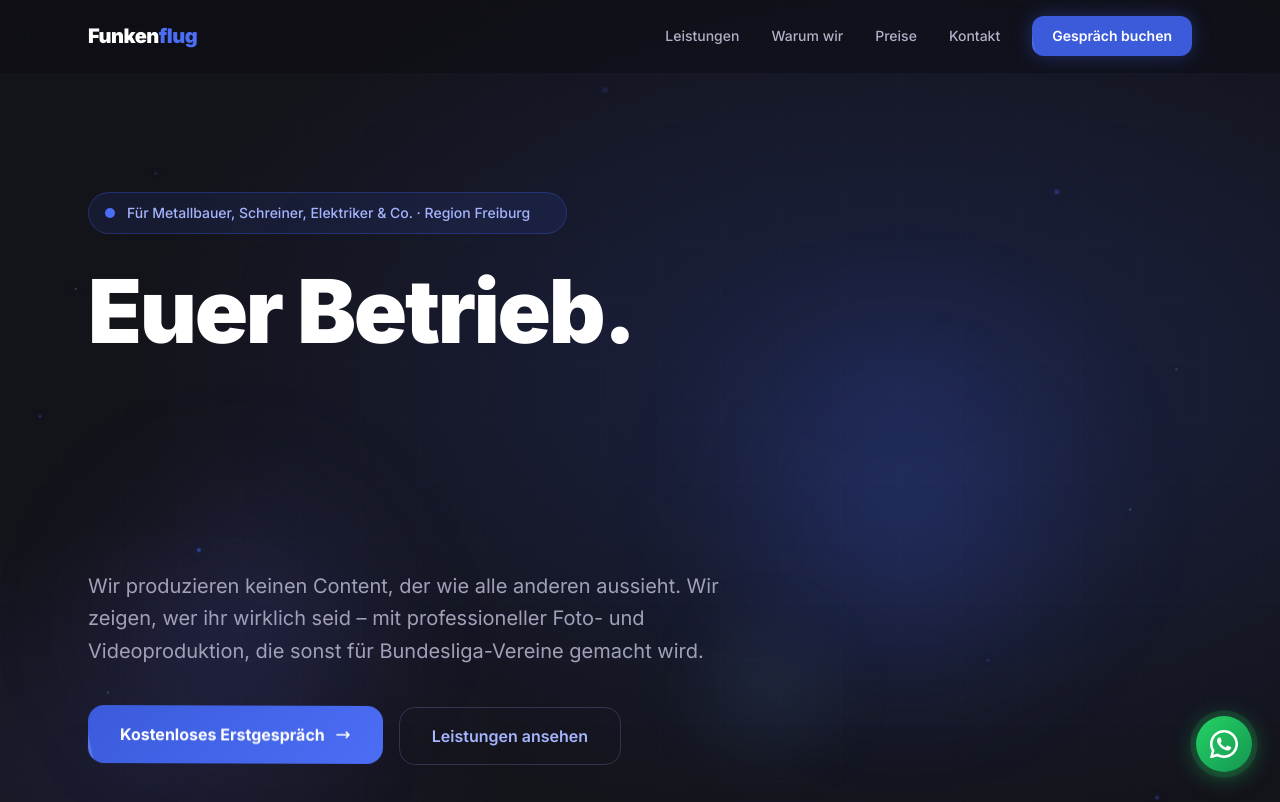
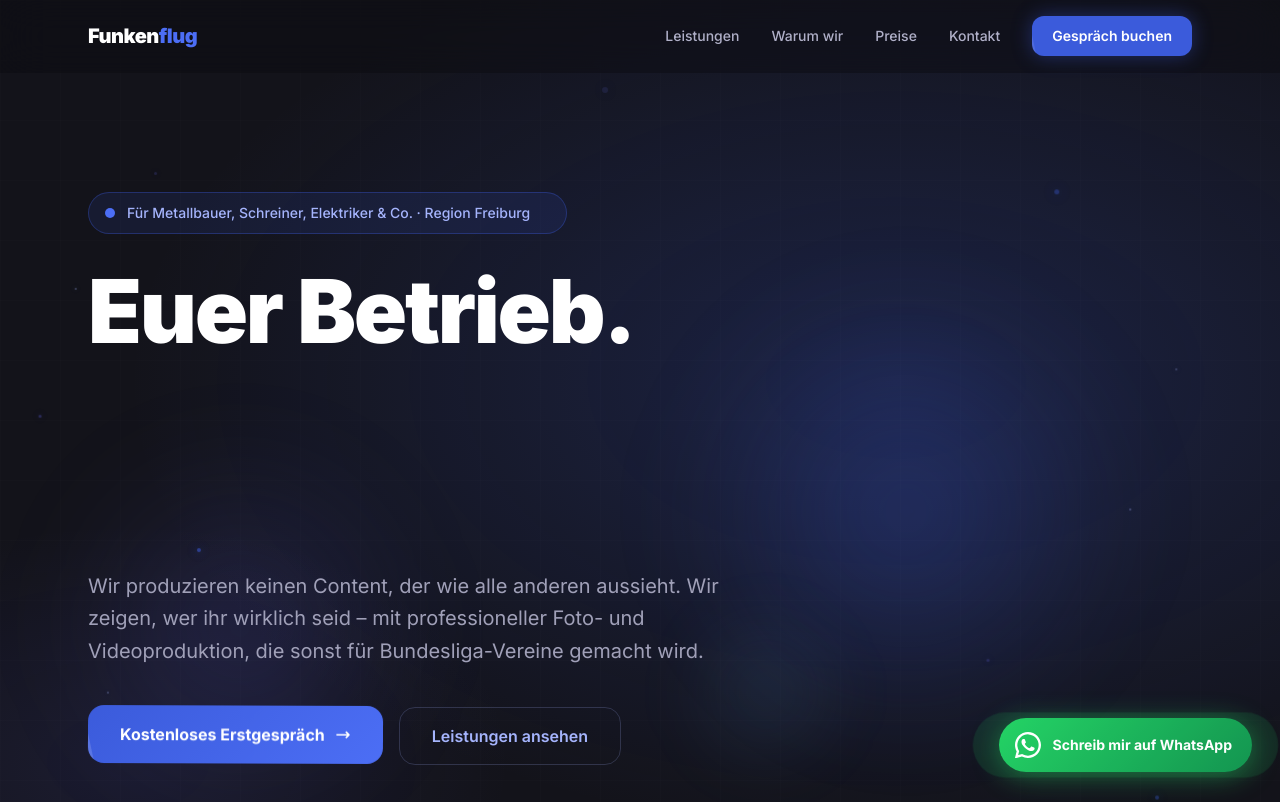
Before and after one commit to robinbusiness23-ui/smmaweb, a Next.js app: page / in a window 1280 px wide. Shown: the top 802 px of the page. Built offline with nearby package versions, Linux system fonts and the light colour scheme; a web font is replaced by a local one.

Commit message:
Enlarge WhatsApp button with label text

```diff
--- a/app/page.tsx
+++ b/app/page.tsx
@@ -1746,41 +1746,43 @@ function Home({ editorMode, setEditorMode }: { editorMode: boolean; setEditorMod
         target="_blank"
         rel="noopener noreferrer"
         aria-label="WhatsApp"
-        className="group"
         style={{
           position: "fixed",
           bottom: "1.75rem",
           right: "1.75rem",
           zIndex: 999,
-          width: 56,
-          height: 56,
-          borderRadius: "50%",
-          background: "linear-gradient(135deg, #25d366, #128c4e)",
-          boxShadow: "0 4px 24px rgba(37,211,102,0.45)",
           display: "flex",
           alignItems: "center",
-          justifyContent: "center",
+          gap: "0.75rem",
+          padding: "0.875rem 1.25rem 0.875rem 1rem",
+          borderRadius: "9999px",
+          background: "linear-gradient(135deg, #25d366, #128c4e)",
+          boxShadow: "0 4px 28px rgba(37,211,102,0.45)",
           transition: "transform 0.2s ease, box-shadow 0.2s ease",
+          textDecoration: "none",
         }}
         onMouseEnter={e => {
-          (e.currentTarget as HTMLAnchorElement).style.transform = "scale(1.12)";
-          (e.currentTarget as HTMLAnchorElement).style.boxShadow = "0 6px 32px rgba(37,211,102,0.6)";
+          (e.currentTarget as HTMLAnchorElement).style.transform = "scale(1.05)";
+          (e.currentTarget as HTMLAnchorElement).style.boxShadow = "0 6px 36px rgba(37,211,102,0.65)";
         }}
         onMouseLeave={e => {
           (e.currentTarget as HTMLAnchorElement).style.transform = "scale(1)";
-          (e.currentTarget as HTMLAnchorElement).style.boxShadow = "0 4px 24px rgba(37,211,102,0.45)";
+          (e.currentTarget as HTMLAnchorElement).style.boxShadow = "0 4px 28px rgba(37,211,102,0.45)";
         }}
       >
         {/* Pulse ring */}
         <span style={{
-          position: "absolute", inset: 0, borderRadius: "50%",
-          background: "rgba(37,211,102,0.35)",
+          position: "absolute", inset: 0, borderRadius: "9999px",
+          background: "rgba(37,211,102,0.3)",
           animation: "wa-pulse 2.2s ease-out infinite",
         }} />
-        <svg width="28" height="28" viewBox="0 0 24 24" fill="white" style={{ position: "relative" }}>
+        <svg width="26" height="26" viewBox="0 0 24 24" fill="white" style={{ position: "relative", flexShrink: 0 }}>
           <path d="M17.472 14.382c-.297-.149-1.758-.867-2.03-.967-.273-.099-.471-.148-.67.15-.197.297-.767.966-.94 1.164-.173.199-.347.223-.644.075-.297-.15-1.255-.463-2.39-1.475-.883-.788-1.48-1.761-1.653-2.059-.173-.297-.018-.458.13-.606.134-.133.298-.347.446-.52.149-.174.198-.298.298-.497.099-.198.05-.371-.025-.52-.075-.149-.669-1.612-.916-2.207-.242-.579-.487-.5-.669-.51-.173-.008-.371-.01-.57-.01-.198 0-.52.074-.792.372-.272.297-1.04 1.016-1.04 2.479 0 1.462 1.065 2.875 1.213 3.074.149.198 2.096 3.2 5.077 4.487.709.306 1.262.489 1.694.625.712.227 1.36.195 1.871.118.571-.085 1.758-.719 2.006-1.413.248-.694.248-1.289.173-1.413-.074-.124-.272-.198-.57-.347z"/>
           <path d="M12 0C5.373 0 0 5.373 0 12c0 2.124.558 4.118 1.533 5.845L.057 23.571a.5.5 0 0 0 .612.612l5.726-1.476A11.953 11.953 0 0 0 12 24c6.627 0 12-5.373 12-12S18.627 0 12 0zm0 21.818a9.818 9.818 0 0 1-5.015-1.374l-.36-.214-3.733.962.991-3.625-.235-.372A9.818 9.818 0 1 1 12 21.818z"/>
         </svg>
+        <span style={{ position: "relative", color: "white", fontWeight: 700, fontSize: "0.875rem", whiteSpace: "nowrap", lineHeight: 1.2 }}>
+          Schreib mir auf WhatsApp
+        </span>
       </a>
 
     </main>
```
